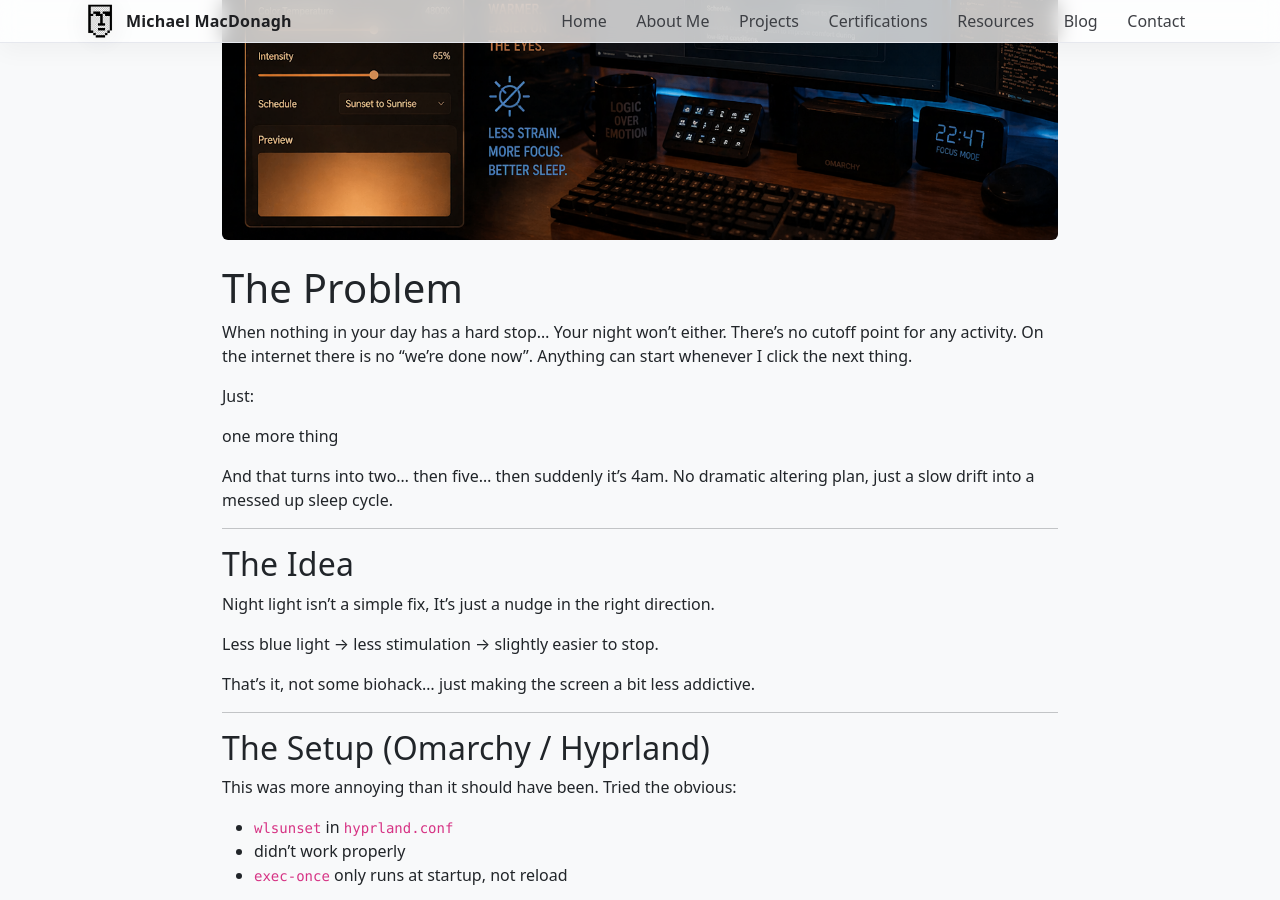
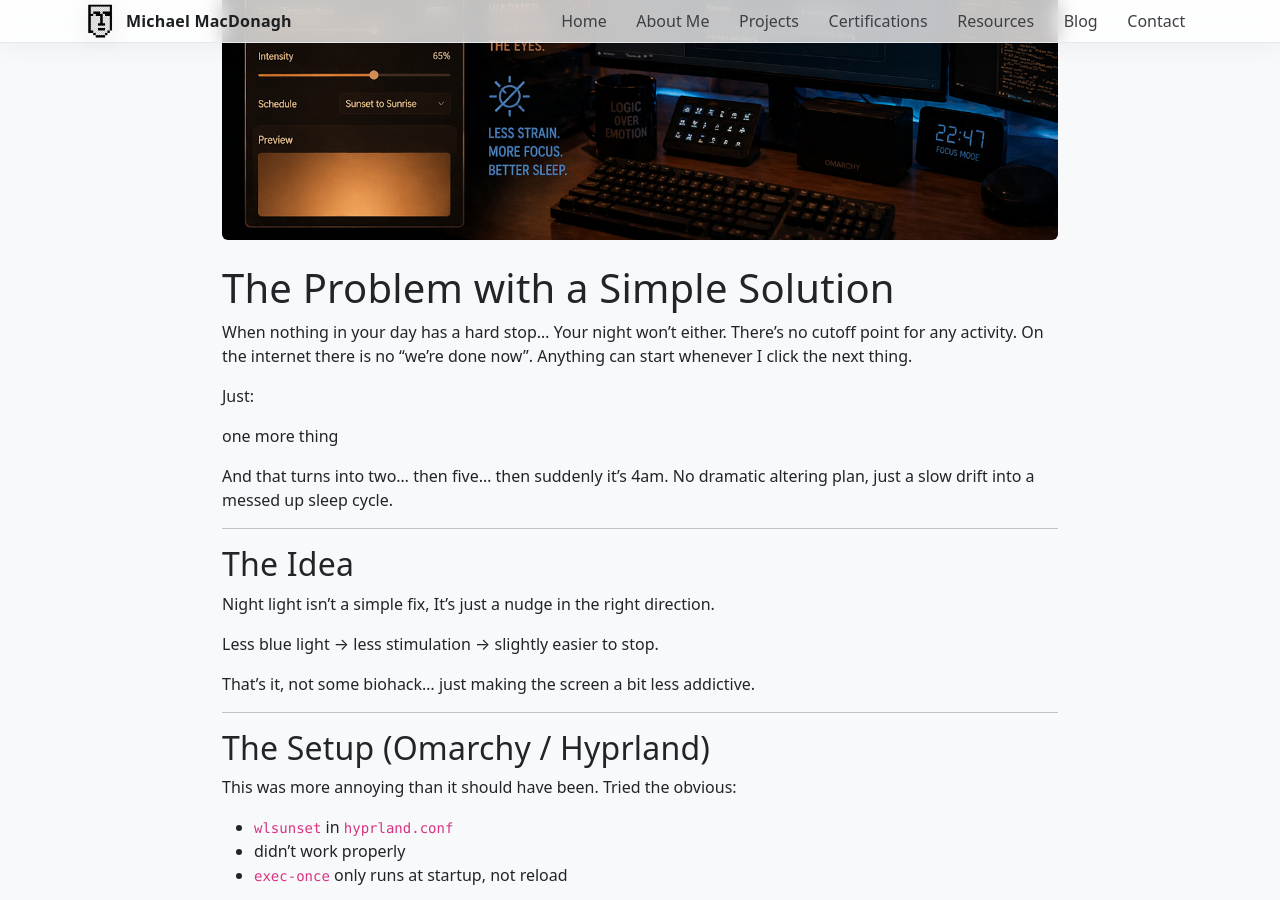
Before and after one commit to MechMadHog/michaelmacdonagh.net, a Jekyll site: the page built from _posts/2026-04-16-Blue-Light-Control.md, in a window 1280 px wide and 900 px high, scrolled down 541 px. Built offline with Jekyll 4.4.1, drawn with Linux system fonts in a browser that asks for light colours.

Commit message:
better first line

```diff
--- a/_posts/2026-04-16-Blue-Light-Control.md
+++ b/_posts/2026-04-16-Blue-Light-Control.md
@@ -7,7 +7,7 @@ tags: [Hyprland, Omarchy, Sleep, Setup]
 image: /assets/images/blog/BlueLight.png
 ---
 
-# The Problem
+# The Problem with a Simple Solution
 
 When nothing in your day has a hard stop…
 Your night won’t either. There’s no cutoff point for any activity.
```
